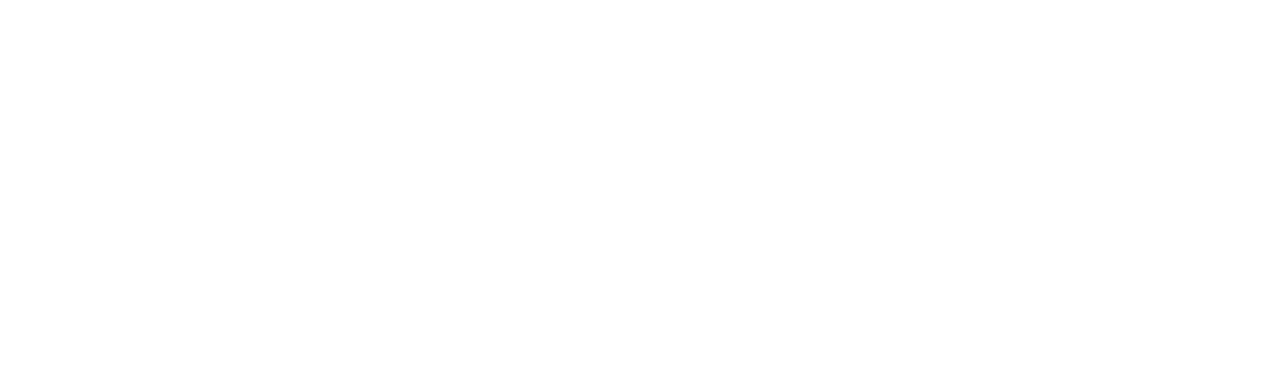
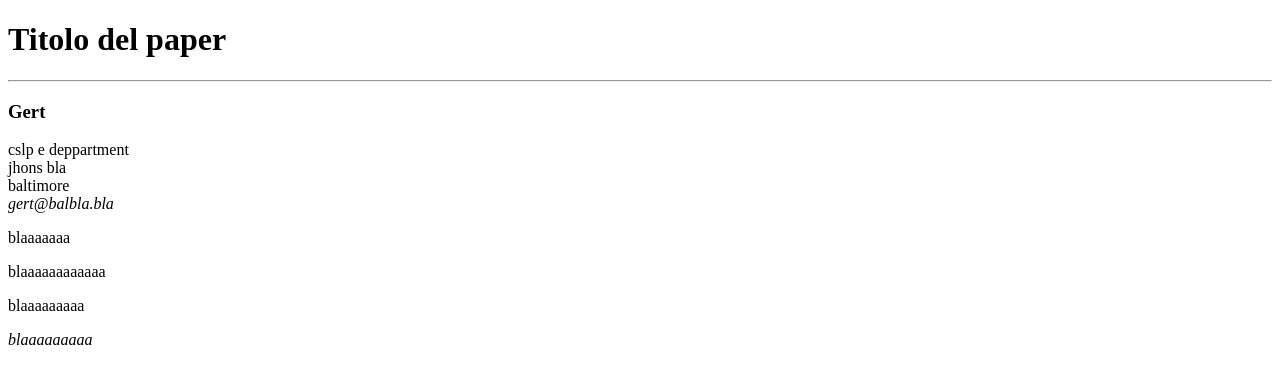
Before and after one commit to ImBlindForU/paper-scientifico, a plain HTML site: page index.html in a window 1280 px wide. Drawn offline with Linux system fonts and the light colour scheme.

Commit message:
prima sezione indirizzi

```diff
--- a/index.html
+++ b/index.html
@@ -8,11 +8,47 @@
 </head>
 <body>
     <!-- inizio header -->
-    <header></header>
+    <header>
+        <h1>Titolo del paper</h1>
+    </header>
     <!-- fine header -->
+
+    <!-- linea di divisione -->
+    <hr>
+
     <!-- inizio main -->
-    <main></main>
+    <main>
+
+        <!-- author section -->
+        <!-- esempio con br -->
+        <section>
+            <h3>Gert </h3>
+            <p>cslp e deppartment <br>
+                jhons bla <br>
+                baltimore <br>
+                <em>gert@balbla.bla</em>
+            </p>
+            <!-- esempio con paragrafi -->
+            <p>blaaaaaaa</p>
+            <p>blaaaaaaaaaaaa</p>
+            <p>blaaaaaaaaa</p>
+            <p><em>blaaaaaaaaa</em></p>
+
+        </section>
+
+        <!-- abstrac section -->
+        <section>
+
+        </section>
+
+        <!-- /abstrac section -->
+        <section>
+
+        </section>
+
+    </main>
     <!-- fine main -->
+
     <!-- inizio footer -->
     <footer></footer>
     <!-- fine footer -->
```
